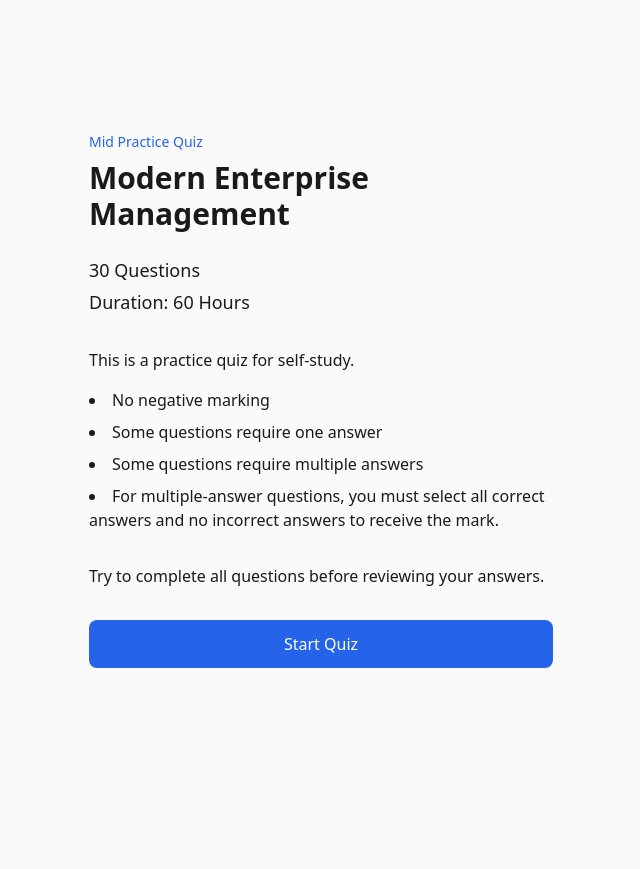
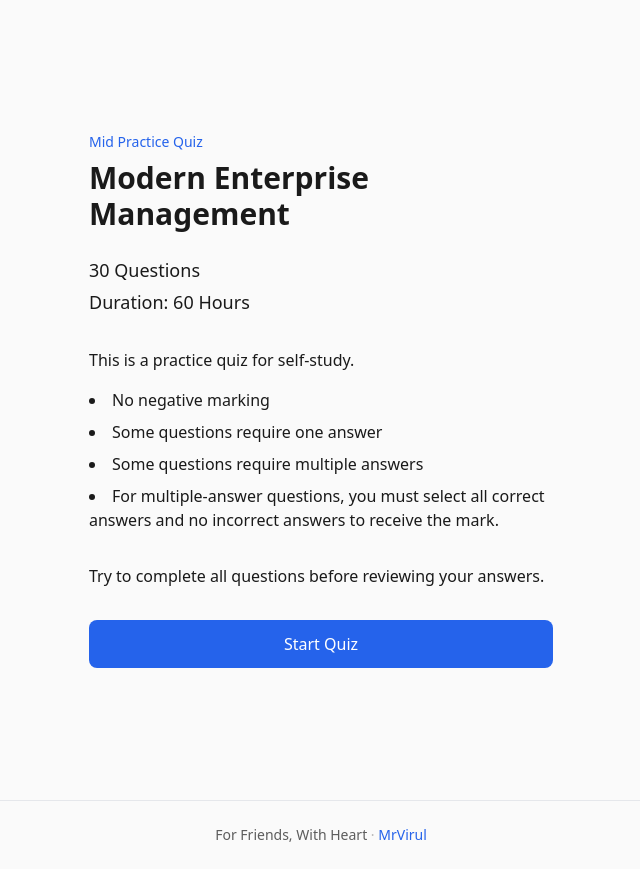
Before and after one commit to MrVirul/quiz, a React (Vite) app: page / in a window 1280 px wide. Shown: the whole page, without its empty margins (319-959 px from the left). Before the commit the page ends 800 px from the top, so only its background shows below. Built offline with nearby package versions, Linux system fonts and the light colour scheme.

Commit message:
feat: add footer component and update page title
- Add Footer component with attribution
- Integrate Footer into App layout
- Update HTML title to match quiz subject

```diff
--- a/index.html
+++ b/index.html
@@ -3,7 +3,7 @@
   <head>
     <meta charset="UTF-8" />
     <meta name="viewport" content="width=device-width, initial-scale=1.0" />
-    <title>IT Process & Infrastructure Management — Mid Practice Quiz</title>
+    <title>Modern Enterprise Management — Mid Practice Quiz</title>
   </head>
   <body>
     <div id="root"></div>
--- a/src/App.tsx
+++ b/src/App.tsx
@@ -1,6 +1,7 @@
-import { useCallback, useEffect, useMemo, useState } from 'react';
+import { useCallback, useEffect, useMemo, useState, type ReactNode } from 'react';
 import questionsData from './data/questions.json';
 import { AnswerReview } from './components/AnswerReview';
+import { Footer } from './components/Footer';
 import { ProgressBar } from './components/ProgressBar';
 import { QuestionCard } from './components/QuestionCard';
 import { QuestionNavigation } from './components/QuestionNavigation';
@@ -99,32 +100,31 @@ function App() {
   const currentQuestion = questions[currentIndex];
   const currentSelected = userAnswers[currentQuestion.id] ?? [];
 
+  let content: ReactNode;
+
   if (phase === 'welcome') {
-    return (
+    content = (
       <QuizWelcome
         questionCount={questions.length}
         durationMinutes={QUIZ_DURATION_SECONDS / 60}
         onStart={handleStart}
       />
     );
-  }
-
-  if (phase === 'results' && score) {
-    return <QuizResults score={score} onReview={() => setPhase('review')} onRetake={handleRetake} />;
-  }
-
-  if (phase === 'review' && score) {
-    return (
+  } else if (phase === 'results' && score) {
+    content = (
+      <QuizResults score={score} onReview={() => setPhase('review')} onRetake={handleRetake} />
+    );
+  } else if (phase === 'review' && score) {
+    content = (
       <AnswerReview
         score={score}
         onBack={() => setPhase('results')}
         onRetake={handleRetake}
       />
     );
-  }
-
-  return (
-    <div className="mx-auto min-h-screen max-w-5xl px-4 py-8 sm:px-6">
+  } else {
+    content = (
+      <div className="mx-auto max-w-5xl px-4 py-8 sm:px-6">
         <QuizHeader
           currentIndex={currentIndex}
           totalQuestions={questions.length}
@@ -197,4 +197,12 @@ function App() {
     );
   }
 
+  return (
+    <div className="flex min-h-screen flex-col">
+      <main className="flex-1">{content}</main>
+      <Footer />
+    </div>
+  );
+}
+
 export default App;
--- /dev/null
+++ b/src/components/Footer.tsx
@@ -0,0 +1,18 @@
+export function Footer() {
+  return (
+    <footer className="border-t border-gray-200 py-6 text-center text-sm text-charcoal/70">
+      <p>
+        For Friends, With Heart{' '}
+        <span className="text-charcoal/30">·</span>{' '}
+        <a
+          href="https://github.com/MrVirul"
+          target="_blank"
+          rel="noopener noreferrer"
+          className="font-medium text-accent transition-colors hover:text-accent-dark"
+        >
+          MrVirul
+        </a>
+      </p>
+    </footer>
+  );
+}
```
Lines whose indentation alone changed are shown as unchanged.
